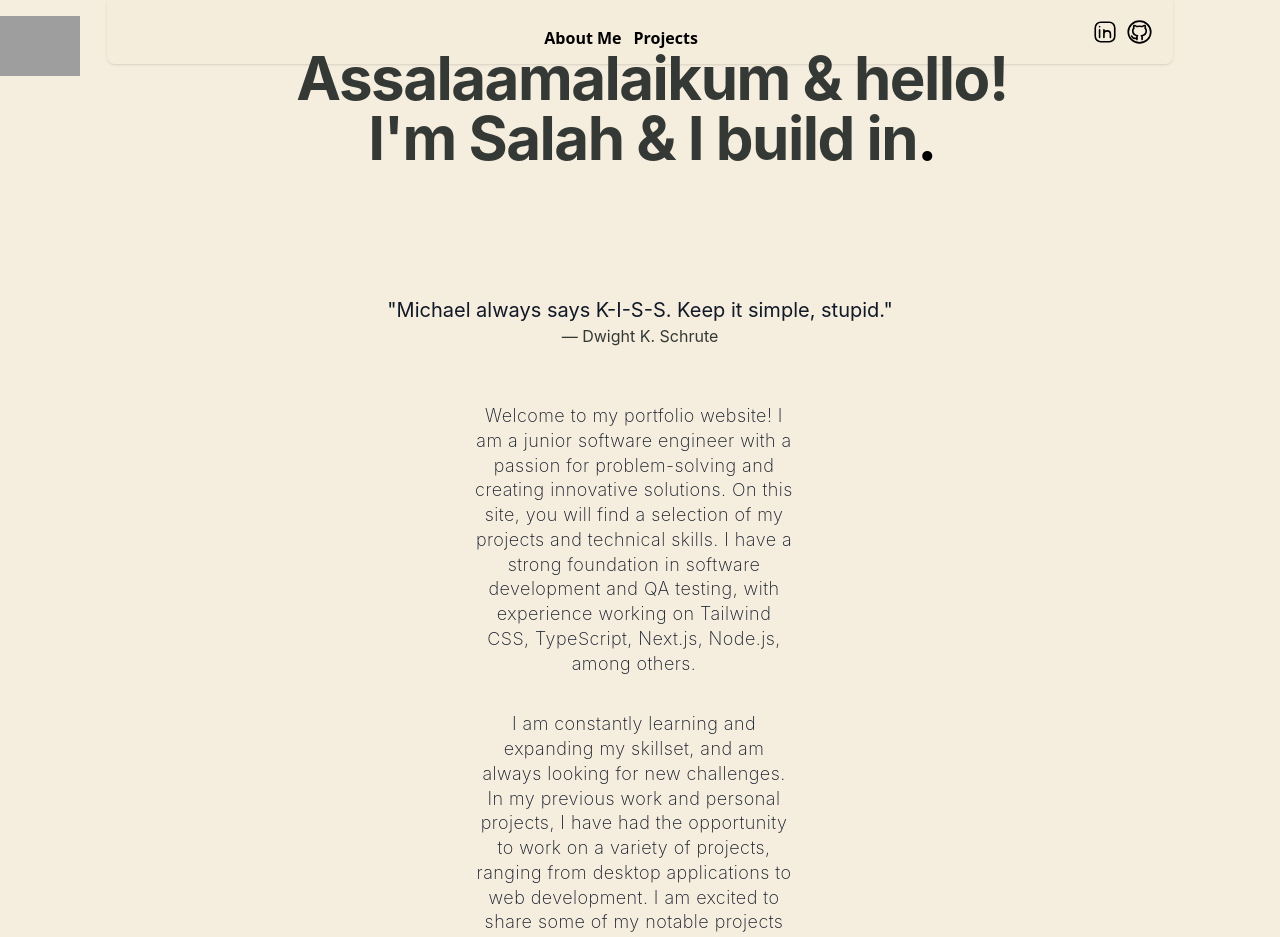
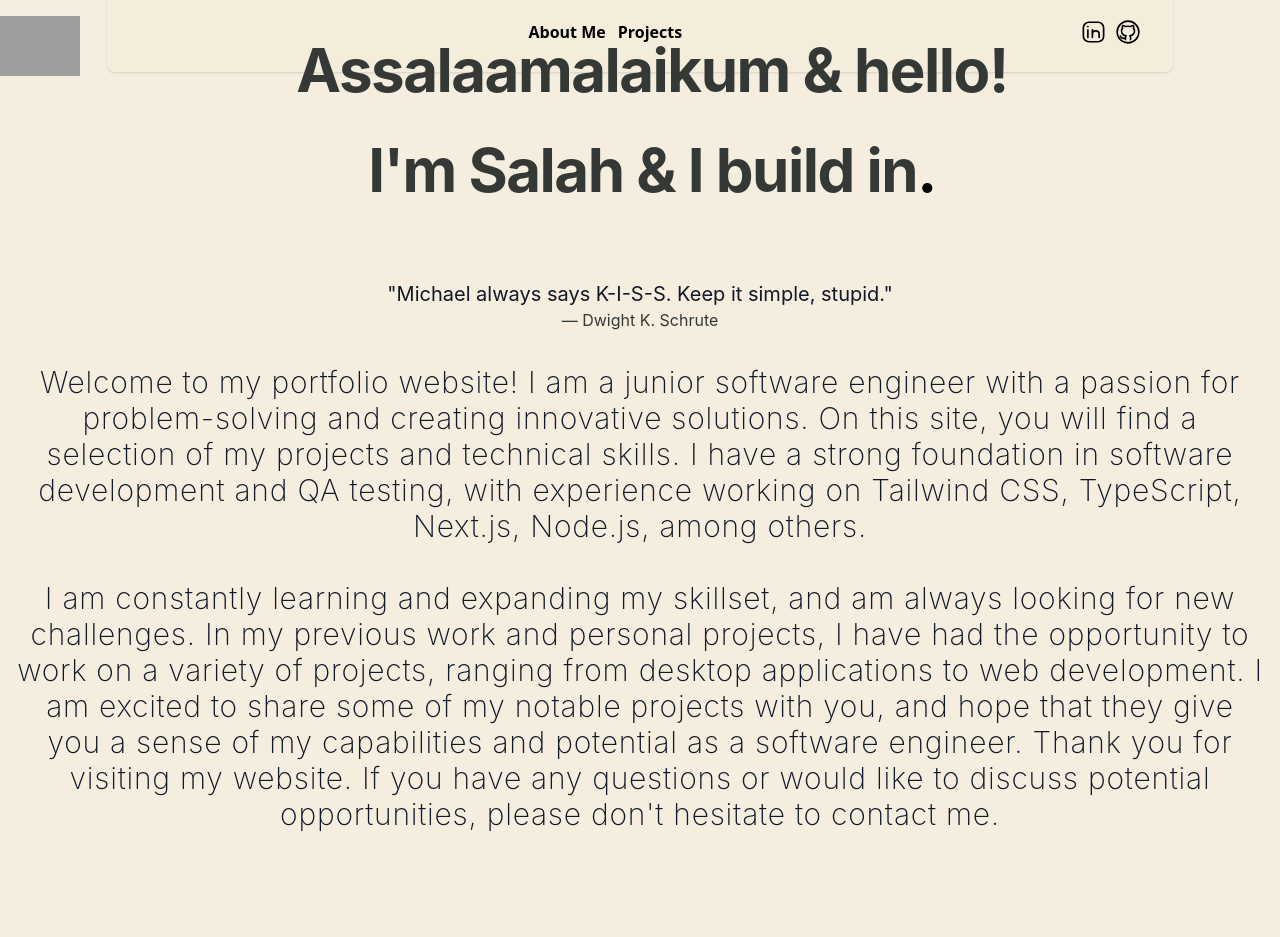
Before and after one commit to salahraja/portfolio, a Next.js app: page / in a window 1280 px wide. Shown: the top 937 px of the page. Built offline with nearby package versions, Linux system fonts and the light colour scheme; grey boxes are pictures that could not be loaded.

Commit message:
fixed mobie navbar alignment

```diff
--- a/components/nav.tsx
+++ b/components/nav.tsx
@@ -4,17 +4,17 @@ import Link from "next/link";
 
 function NavBar() {
   return (
-    <div className="flex flex-row justify-center z-10">
-      <nav className="font-sans flex fixed py-2 px-6 bg-[#F5EDDD] dark:bg-zinc-800/30 bg-opacity-40 backdrop-blur-sm rounded-b-lg shadow sm:items-baseline w-5/6">
+    <div className="flex flex-row justify-center h-full z-10">
+      <nav className="font-sans flex fixed py-2 px-6 bg-[#F5EDDD] dark:bg-zinc-800/30 bg-opacity-40 backdrop-blur-sm rounded-b-lg shadow sm:items-baseline h-[9vh] w-5/6">
         <div className="grid grid-cols-3 font-semibold w-full text-center">
           <div className="h-[6vh] ml-auto flex col-auto w-auto  whitespace-nowrap font-semibold">
             <div className="flex justify-center w-[80.5vw] ">
-              <div className="text-black dark:text-white space-x-3 pt-[17.5px] pl-7  w-full align-center">
+              <div className="text-black dark:text-white space-x-3 pt-[11.5px] h-[22vh] w-full align-center max-[631px]:relative max-[631px]:top-[-2rem] max-[631px]:pb-10">
                 <Link href={"/about"}>About Me</Link>
                 <Link href={"/projects"}>Projects</Link>
               </div>
-              <div className=" flex flex-row flex-grow items-center">
-                <div className="px-2 flex">
+              <div className=" flex flex-row items-center">
+                <div className="flex mr-5">
                   <div className="mr-2">
                     <Link href={"https://www.linkedin.com/in/salahraja/"}>
                       <Image
--- a/pages/about.tsx
+++ b/pages/about.tsx
@@ -15,9 +15,9 @@ const About = () => {
         <NavBarTwo />
       </div>
       <div className="dark:bg-black bg-[#F5EDDD] flex flex-col items-center">
-        <h1 className="text-4xl pl-2 font-bold  text-[#58A4B0] sm:text-5xl md:text-6xl">
-          <span className="block xl:inline">About</span>{" "}
-          <span className="block text-gray-900 dark:text-white">Me.</span>
+        <h1 className="text-4xl pl-2 font-bold pb-5 text-[#58A4B0] sm:text-5xl md:text-6xl">
+          <span className="inline xl:inline">About</span>{" "}
+          <span className="inline text-gray-900 dark:text-white ">Me.</span>
         </h1>
         <div className="flex flex-row  max-w-md text-base text-gray-900 dark:text-white sm:text-lg md:mt-5 md:max-w-3xl md:text-xl">
           <div className="pb-[22rem] pl-3 w-screen">
--- a/pages/index.tsx
+++ b/pages/index.tsx
@@ -41,25 +41,22 @@ const Home = () => {
         <div className="">
           {" "}
           <div className="w-screen xs:h-[550px] lg:h-[220px] md:h-[200px] sm:-mt-[91px] md:-m-[144px]"></div>
-          <div className="text-center mt-10">
-            {" "}
-            <div>
+          <div className="text-center mt-8">
             <div className="pl-6">
               <h1 className="text-4xl text-center mb-2 font-bold tracking-tight dark:text-[#f5f5f5] text-[#353935] sm:text-5xl md:text-6xl">
-                  <h2 className="max-[640px]:mt-[14.7vh] block xl:inline motion-safe:animate-fadeIn ">
+                <h2 className="max-[640px]:pt-[9.7vh] block xl:inline motion-safe:animate-fadeIn">
                   Assalaamalaikum & hello!
                 </h2>{" "}
-                  <span className="block md:pb-10">
+                <span className="block pt-10">
                   I&apos;m Salah & I build in
                   <div className="inline text-black">.</div>
                 </span>
                 <TypeWriter />
-                </h1>{" "}
+              </h1>
             </div>
-              <div className="text-center whitespace-nowrap inline-block max-w-sm text-base text-gray-900 sm:text-lg md:mt-5 md:max-w-3xl md:text-xl">
+            <div className="text-center mx-auto max-w-sm text-base text-gray-900 sm:text-lg md:mt-5 md:max-w-3xl md:text-xl">
               <div className="inline text-light dark:text-[#f5f5f5]">
-                  &quot;Michael always says K-I-S-S. Keep it simple,
-                  stupid.&quot;
+                &quot;Michael always says K-I-S-S. Keep it simple, stupid.&quot;
               </div>
             </div>
             <div className="dark:text-[#f5f5f5] text-[#353935]">
@@ -68,37 +65,25 @@ const Home = () => {
               </div>
               Dwight K. Schrute
             </div>
-            </div>
-          </div>
-          <div className="dark:bg-black ">
-            <div className="px-4 py-5 sm:p-6">
-              {/* Content goes here */}
-
-              <div className="relative">
-                <div
-                  className="absolute inset-0 flex items-center"
-                  aria-hidden="true"
-                ></div>
-              </div>
-              <div className="flex h-1/2 flex-col justify-center text-center pr-3 py-8">
-                <p className="mx-auto max-w-[20rem] max-[1100px]:px-[42px] max-[1100px]:font-bold text-gray-900 dark:text-white text-lg whitespace-pre-wrap tracking-wide leading-snug font-extralight sm:w-full xs:w-full">
-                  Welcome to my portfolio website! I am a junior software
-                  engineer with a passion for problem-solving and creating
-                  innovative solutions. On this site, you will find a selection
-                  of my projects and technical skills. I have a strong
-                  foundation in software development and QA testing, with
-                  experience working on Tailwind CSS, TypeScript, Next.js,
-                  Node.js, among others.
-                  <div className="pt-9"></div>I am constantly learning and
-                  expanding my skillset, and am always looking for new
-                  challenges. In my previous work and personal projects, I have
-                  had the opportunity to work on a variety of projects, ranging
-                  from desktop applications to web development. I am excited to
-                  share some of my notable projects with you, and hope that they
-                  give you a sense of my capabilities and potential as a
-                  software engineer. Thank you for visiting my website. If you
-                  have any questions or would like to discuss potential
-                  opportunities, please don&apos;t hesitate to contact me.
+            <div className="mt-8 px-4">
+              <p className="text-lg text-gray-900 dark:text-white whitespace-pre-wrap tracking-wide leading-snug font-extralight sm:text-xl md:text-2xl lg:text-3xl">
+                Welcome to my portfolio website! I am a junior software engineer
+                with a passion for problem-solving and creating innovative
+                solutions. On this site, you will find a selection of my
+                projects and technical skills. I have a strong foundation in
+                software development and QA testing, with experience working on
+                Tailwind CSS, TypeScript, Next.js, Node.js, among others.
+                <br />
+                <br />I am constantly learning and expanding my skillset, and am
+                always looking for new challenges. In my previous work and
+                personal projects, I have had the opportunity to work on a
+                variety of projects, ranging from desktop applications to web
+                development. I am excited to share some of my notable projects
+                with you, and hope that they give you a sense of my capabilities
+                and potential as a software engineer. Thank you for visiting my
+                website. If you have any questions or would like to discuss
+                potential opportunities, please don&apos;t hesitate to contact
+                me.
               </p>
             </div>
           </div>
@@ -111,7 +96,6 @@ const Home = () => {
         </div>
       </div>
       <Footer />
-      </div>
     </>
   );
 };
```
Lines whose indentation alone changed are shown as unchanged.
